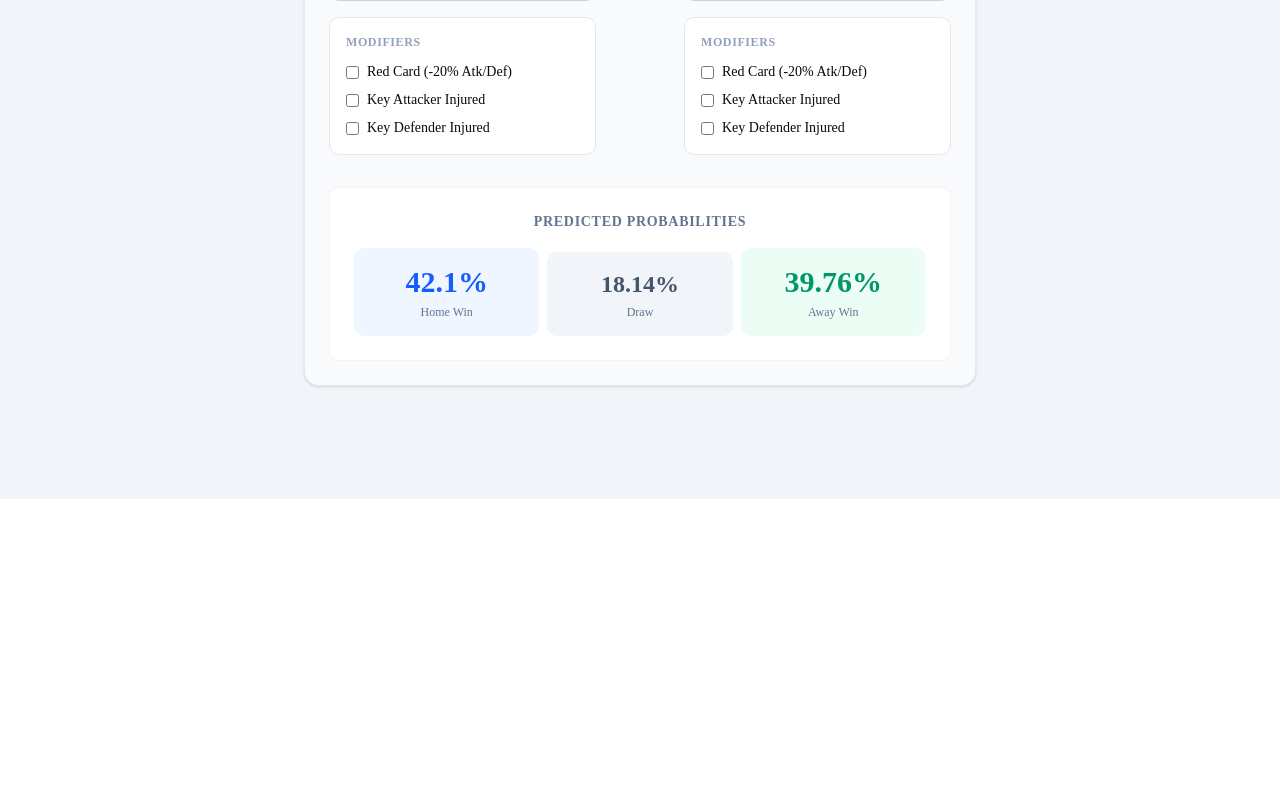
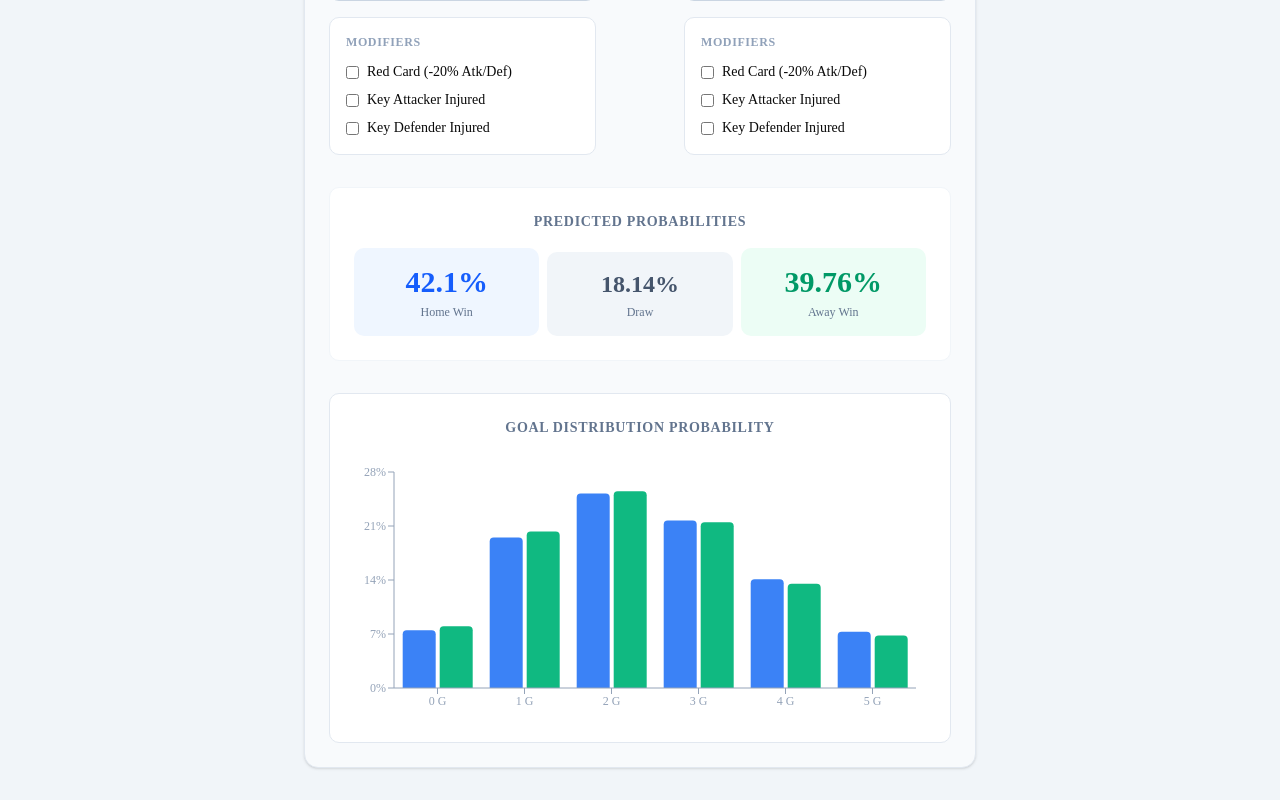
Before and after one commit to VarSwasTaken/football-oracle, a Next.js app: page / in a window 1280 px wide. Shown: the part 301-1101 px from the top of the page. Before the commit the page ends 800 px from the top, so only its background shows below. Built offline with nearby package versions, Linux system fonts and the light colour scheme.

Commit message:
feat(simulator): add goals probability chart

```diff
--- /dev/null
+++ b/components/MatchCharts.tsx
@@ -0,0 +1,45 @@
+'use client';
+
+import { useMemo } from 'react';
+import { BarChart, Bar, XAxis, YAxis, Tooltip, ResponsiveContainer } from 'recharts';
+import { calculatePoissonProbability } from '@/lib/poisson';
+
+interface MatchChartsProps {
+  homeXG: number;
+  awayXG: number;
+  homeName: string;
+  awayName: string;
+}
+
+export function MatchCharts({ homeXG, awayXG, homeName, awayName }: MatchChartsProps) {
+  // Generate distribution data for goals scored from 0 to 5
+  const chartData = useMemo(() => {
+    const data = [];
+    for (let goals = 0; goals <= 5; goals++) {
+      data.push({
+        goals: `${goals} G`,
+        [homeName]: Number((calculatePoissonProbability(homeXG, goals) * 100).toFixed(1)),
+        [awayName]: Number((calculatePoissonProbability(awayXG, goals) * 100).toFixed(1)),
+      });
+    }
+    return data;
+  }, [homeXG, awayXG, homeName, awayName]);
+
+  return (
+    <div className="mt-8 p-6 bg-white dark:bg-slate-950 rounded-lg border border-slate-200 dark:border-slate-800">
+      <h3 className="text-center font-semibold text-slate-500 mb-6 uppercase tracking-wider text-sm">Goal Distribution Probability</h3>
+
+      <div className="h-64 w-full">
+        <ResponsiveContainer width="100%" height="100%">
+          <BarChart data={chartData} margin={{ top: 10, right: 10, left: -20, bottom: 0 }}>
+            <XAxis dataKey="goals" stroke="#94a3b8" fontSize={12} />
+            <YAxis stroke="#94a3b8" fontSize={12} unit="%" />
+            <Tooltip contentStyle={{ background: '#0f172a', borderRadius: '8px', border: 'none', color: '#fff' }} itemStyle={{ fontSize: '13px' }} />
+            <Bar dataKey={homeName} fill="#3b82f6" radius={[4, 4, 0, 0]} />
+            <Bar dataKey={awayName} fill="#10b981" radius={[4, 4, 0, 0]} />
+          </BarChart>
+        </ResponsiveContainer>
+      </div>
+    </div>
+  );
+}
--- a/components/MatchSimulator.tsx
+++ b/components/MatchSimulator.tsx
@@ -4,13 +4,14 @@ import { useState, useMemo } from 'react';
 import teamsData from '@/lib/mocks/teams.json';
 import { simulateMatch } from '@/lib/poisson';
 import { useMatchStore } from '@/store/useMatchStore';
+import { MatchCharts } from './MatchCharts';
 
 // Constants defining the impact of modifiers (e.g., 0.20 = 20% impact)
 const MODIFIERS = {
   RED_CARD_ATK_PENALTY: 0.2,
   RED_CARD_DEF_PENALTY: 0.2,
-  INJURY_ATK_PENALTY: 0.15,
-  INJURY_DEF_PENALTY: 0.15,
+  INJURY_ATK_PENALTY: 0.1,
+  INJURY_DEF_PENALTY: 0.1,
 };
 
 export function MatchSimulator() {
@@ -23,11 +24,10 @@ export function MatchSimulator() {
   // Pull global state and actions from Zustand store
   const store = useMatchStore();
 
-  const odds = useMemo(() => {
+  // Recalculate everything in one clean pass
+  const matchCalculation = useMemo(() => {
     if (!homeTeam || !awayTeam) return null;
 
-    // 1. Calculate impact multipliers (1 means 100% / normal strength)
-    // Defense penalty INCREASES the multiplier because a higher defense value means conceding more goals.
     let homeAtkMult = 1;
     let homeDefMult = 1;
     if (store.homeRedCard) {
@@ -46,13 +46,14 @@ export function MatchSimulator() {
     if (store.awayKeyAttackerInjured) awayAtkMult -= MODIFIERS.INJURY_ATK_PENALTY;
     if (store.awayKeyDefenderInjured) awayDefMult += MODIFIERS.INJURY_DEF_PENALTY;
 
-    // 2. Apply multipliers to base stats
     const homeExpectedGoals = homeTeam.stats.attack_strength_home * homeAtkMult * (awayTeam.stats.defense_strength_away * awayDefMult) * homeTeam.stats.average_goals_scored;
 
     const awayExpectedGoals = awayTeam.stats.attack_strength_away * awayAtkMult * (homeTeam.stats.defense_strength_home * homeDefMult) * awayTeam.stats.average_goals_scored;
 
-    return simulateMatch(homeExpectedGoals, awayExpectedGoals);
-  }, [homeTeam, awayTeam, store]); // Added 'store' to dependencies so math recalculates on toggle
+    const odds = simulateMatch(homeExpectedGoals, awayExpectedGoals);
+
+    return { odds, homeExpectedGoals, awayExpectedGoals };
+  }, [homeTeam, awayTeam, store]);
 
   return (
     <div className="max-w-2xl mx-auto p-6 bg-slate-50 dark:bg-slate-900 rounded-xl shadow-sm border border-slate-200 dark:border-slate-800">
@@ -122,27 +123,31 @@ export function MatchSimulator() {
         </div>
       </div>
 
-      {/* Probabilities Output */}
-      {odds && (
+      {/* Probabilities Output & Charts */}
+      {matchCalculation && (
+        <div className="space-y-6">
           <div className="p-6 bg-white dark:bg-slate-950 rounded-lg border border-slate-100 dark:border-slate-800">
             <h3 className="text-center font-semibold text-slate-500 mb-4 uppercase tracking-wider text-sm">Predicted Probabilities</h3>
 
             <div className="flex justify-between items-end gap-2 text-center">
-            <div className="flex-1 bg-blue-50 dark:bg-blue-900/20 p-4 rounded-lg transition-colors">
-              <div className="text-3xl font-bold text-blue-600 dark:text-blue-400">{odds.homeWin}%</div>
+              <div className="flex-1 bg-blue-50 dark:bg-blue-900/20 p-4 rounded-lg">
+                <div className="text-3xl font-bold text-blue-600 dark:text-blue-400">{matchCalculation.odds.homeWin}%</div>
                 <div className="text-xs text-slate-500 mt-1">Home Win</div>
               </div>
 
-            <div className="flex-1 bg-slate-100 dark:bg-slate-800/50 p-4 rounded-lg transition-colors">
-              <div className="text-2xl font-bold text-slate-600 dark:text-slate-300">{odds.draw}%</div>
+              <div className="flex-1 bg-slate-100 dark:bg-slate-800/50 p-4 rounded-lg">
+                <div className="text-2xl font-bold text-slate-600 dark:text-slate-300">{matchCalculation.odds.draw}%</div>
                 <div className="text-xs text-slate-500 mt-1">Draw</div>
               </div>
 
-            <div className="flex-1 bg-emerald-50 dark:bg-emerald-900/20 p-4 rounded-lg transition-colors">
-              <div className="text-3xl font-bold text-emerald-600 dark:text-emerald-400">{odds.awayWin}%</div>
+              <div className="flex-1 bg-emerald-50 dark:bg-emerald-900/20 p-4 rounded-lg">
+                <div className="text-3xl font-bold text-emerald-600 dark:text-emerald-400">{matchCalculation.odds.awayWin}%</div>
                 <div className="text-xs text-slate-500 mt-1">Away Win</div>
               </div>
             </div>
+          </div>
+
+          <MatchCharts homeXG={matchCalculation.homeExpectedGoals} awayXG={matchCalculation.awayExpectedGoals} homeName={homeTeam?.name || 'Home'} awayName={awayTeam?.name || 'Away'} />
         </div>
       )}
     </div>
--- a/package.json
+++ b/package.json
@@ -17,6 +17,7 @@
     "radix-ui": "^1.4.3",
     "react": "19.2.4",
     "react-dom": "19.2.4",
+    "recharts": "^3.8.1",
     "shadcn": "^4.10.0",
     "tailwind-merge": "^3.6.0",
     "tw-animate-css": "^1.4.0",
```
Also changed, not shown: 1 other file (tests, documents, lock files or other folders). Lines whose indentation alone changed are shown as unchanged.
